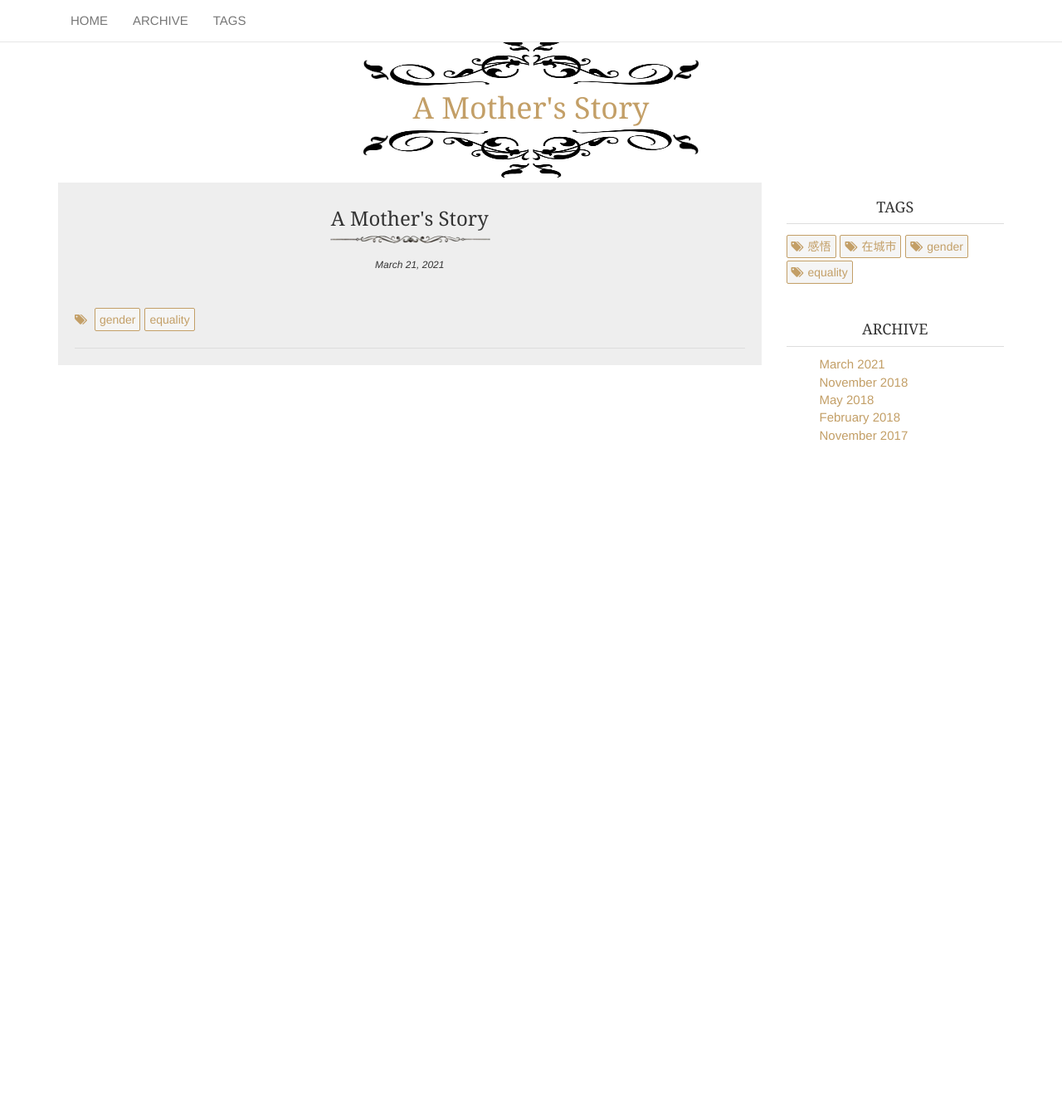
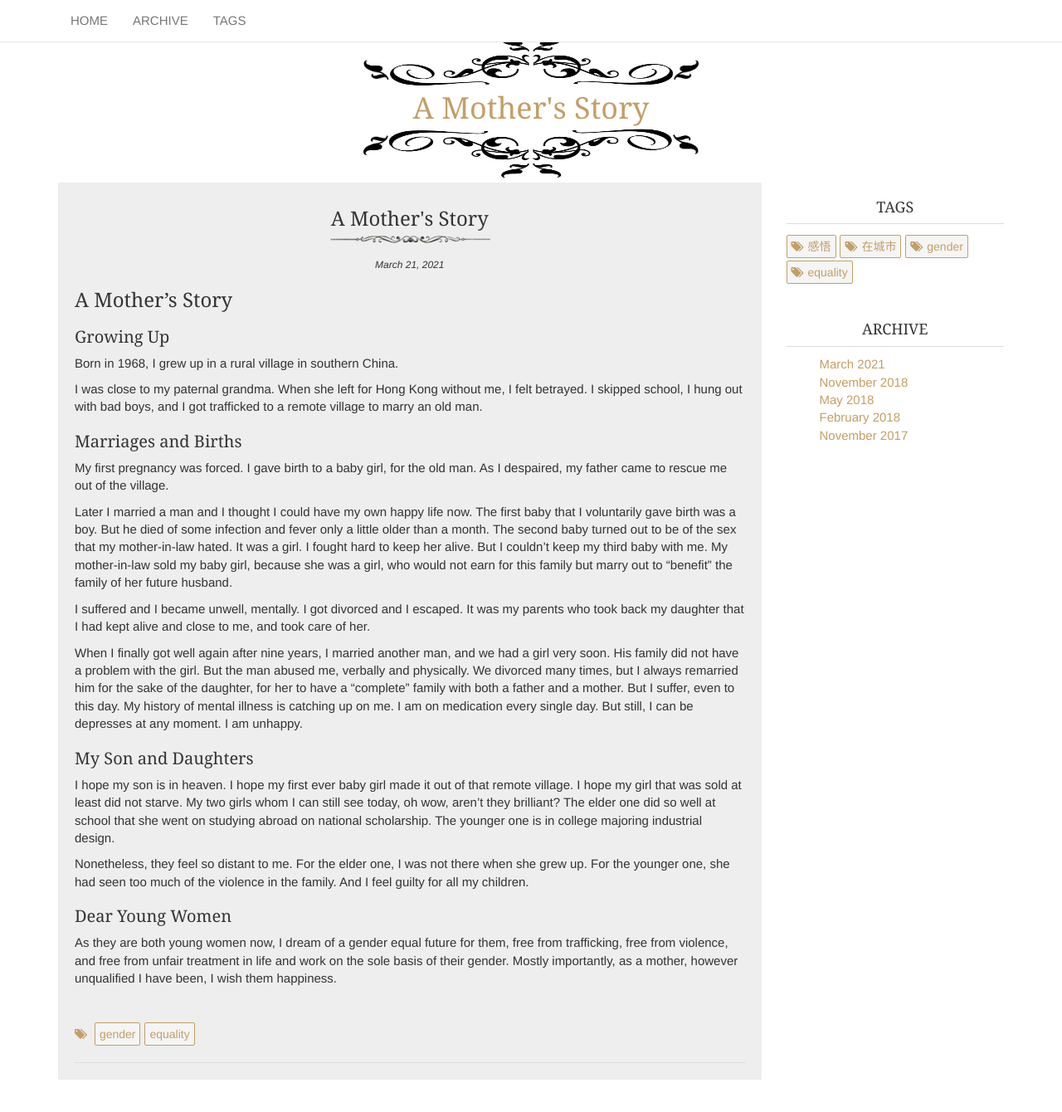
Before and after one commit to cattychild/my-story, a Jekyll site: the page built from _posts/2021-03-21-a-mothers-story.md, in a window 1280 px wide and 1400 px high. Shown: the top 1340 px of the window at 83% size. Built offline with Jekyll 4.4.1, drawn with Linux system fonts in a browser that asks for light colours.

Commit message:
upload text

```diff
--- a/_posts/2021-03-21-a-mothers-story.md
+++ b/_posts/2021-03-21-a-mothers-story.md
@@ -5,3 +5,36 @@ background: "/assets/images/woman-shadow.PNG"
 category: "life"
 tags: Gender Equality feature
 ---
+# A Mother's Story
+
+### Growing Up
+
+Born in 1968, I grew up in a rural village in southern China.
+
+I was close to my paternal grandma. When she left for Hong Kong without me, I felt betrayed. I skipped school, I hung out with bad boys, and I got trafficked to a remote village to marry an old man.
+
+
+
+### Marriages and Births
+
+My first pregnancy was forced. I gave birth to a baby girl, for the old man. As I despaired, my father came to rescue me out of the village.
+
+Later I married a man and I thought I could have my own happy life now. The first baby that I voluntarily gave birth was a boy. But he died of some infection and fever only a little older than a month. The second baby turned out to be of the sex that my mother-in-law hated. It was a girl. I fought hard to keep her alive. But I couldn't keep my third baby with me. My mother-in-law sold my baby girl, because she was a girl, who would not earn for this family but marry out to "benefit" the family of her future husband.
+
+I suffered and I became unwell, mentally. I got divorced and I escaped. It was my parents who took back my daughter that I had kept alive and close to me, and took care of her.
+
+When I finally got well again after nine years, I married another man, and we had a girl very soon. His family did not have a problem with the girl. But the man abused me, verbally and physically. We divorced many times, but I always remarried him for the sake of the daughter, for her to have a "complete" family with both a father and a mother. But I suffer, even to this day. My history of mental illness is catching up on me. I am on medication every single day. But still, I can be depresses at any moment. I am unhappy.
+
+
+
+### My Son and Daughters
+
+I hope my son is in heaven. I hope my first ever baby girl made it out of that remote village. I hope my girl that was sold at least did not starve. My two girls whom I can still see today, oh wow, aren't they brilliant? The elder one did so well at school that she went on studying abroad on national scholarship. The younger one is in college majoring industrial design.
+
+Nonetheless, they feel so distant to me. For the elder one, I was not there when she grew up. For the younger one, she had seen too much of the violence in the family. And I feel guilty for all my children.
+
+
+
+### Dear Young Women
+
+As they are both young women now, I dream of a gender equal future for them, free from trafficking, free from violence, and free from unfair treatment in life and work on the sole basis of their gender. Mostly importantly, as a mother, however unqualified I have been, I wish them happiness.
```
